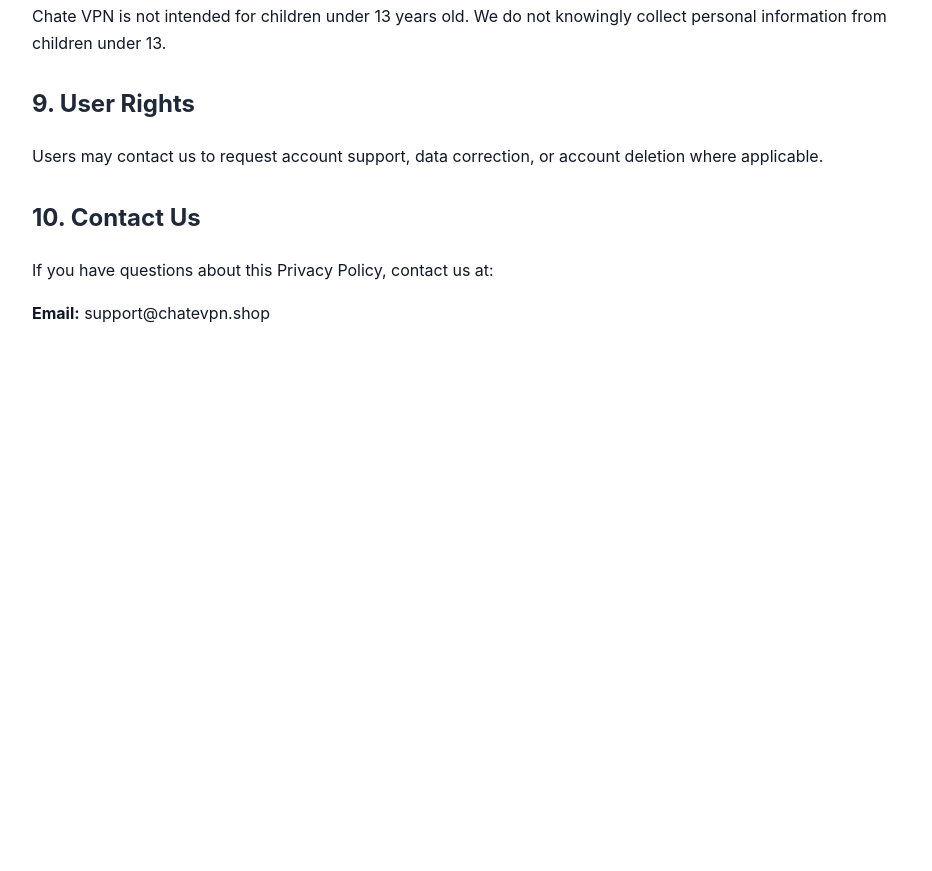
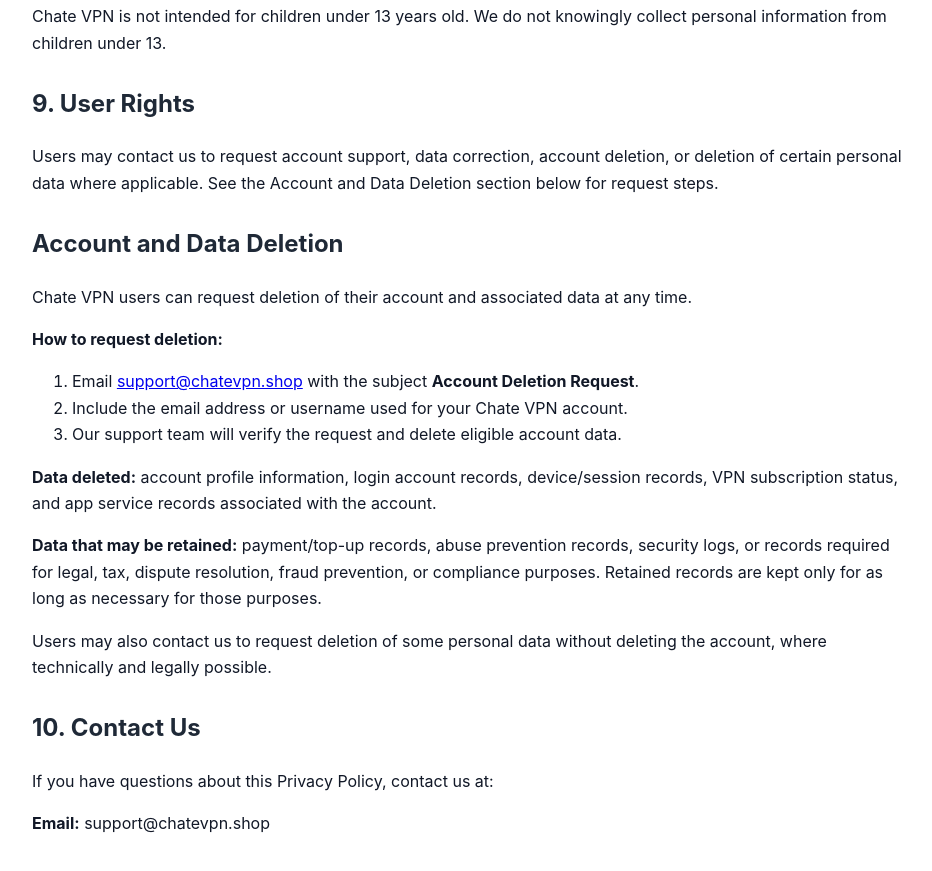
Before and after one commit to thefuturexx/chate-vpn-privacy, a plain HTML site: page index.html in a window 1280 px wide. Shown: the part 1880-2751 px from the top of the page, without its empty margins (168-1100 px from the left). Before the commit the page ends 2254 px from the top, so only its background shows below. Drawn offline with Linux system fonts and the light colour scheme.

Commit message:
Add account and data deletion instructions

```diff
--- a/index.html
+++ b/index.html
@@ -73,7 +73,20 @@
   <p>Chate VPN is not intended for children under 13 years old. We do not knowingly collect personal information from children under 13.</p>
 
   <h2>9. User Rights</h2>
-  <p>Users may contact us to request account support, data correction, or account deletion where applicable.</p>
+  <p>Users may contact us to request account support, data correction, account deletion, or deletion of certain personal data where applicable. See the Account and Data Deletion section below for request steps.</p>
+
+
+  <h2 id="account-data-deletion">Account and Data Deletion</h2>
+  <p>Chate VPN users can request deletion of their account and associated data at any time.</p>
+  <p><strong>How to request deletion:</strong></p>
+  <ol>
+    <li>Email <a href="mailto:support@chatevpn.shop">support@chatevpn.shop</a> with the subject <strong>Account Deletion Request</strong>.</li>
+    <li>Include the email address or username used for your Chate VPN account.</li>
+    <li>Our support team will verify the request and delete eligible account data.</li>
+  </ol>
+  <p><strong>Data deleted:</strong> account profile information, login account records, device/session records, VPN subscription status, and app service records associated with the account.</p>
+  <p><strong>Data that may be retained:</strong> payment/top-up records, abuse prevention records, security logs, or records required for legal, tax, dispute resolution, fraud prevention, or compliance purposes. Retained records are kept only for as long as necessary for those purposes.</p>
+  <p>Users may also contact us to request deletion of some personal data without deleting the account, where technically and legally possible.</p>
 
   <h2>10. Contact Us</h2>
   <p>If you have questions about this Privacy Policy, contact us at:</p>
```
